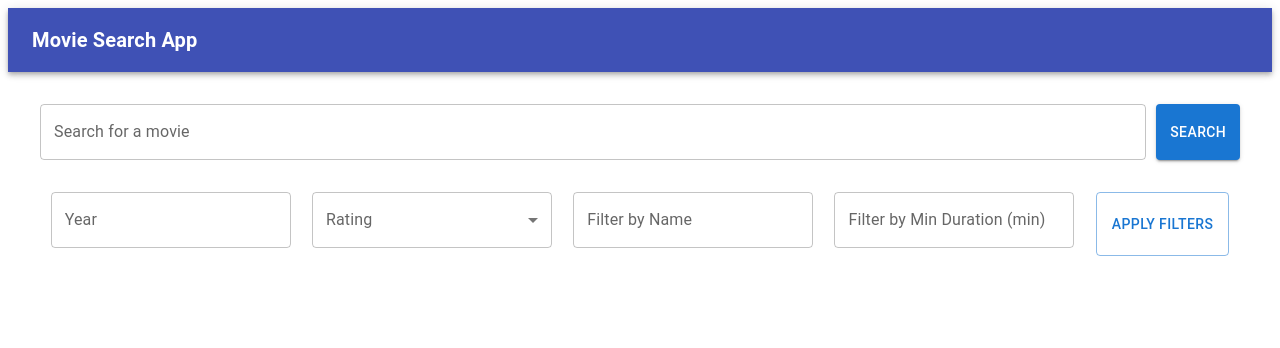
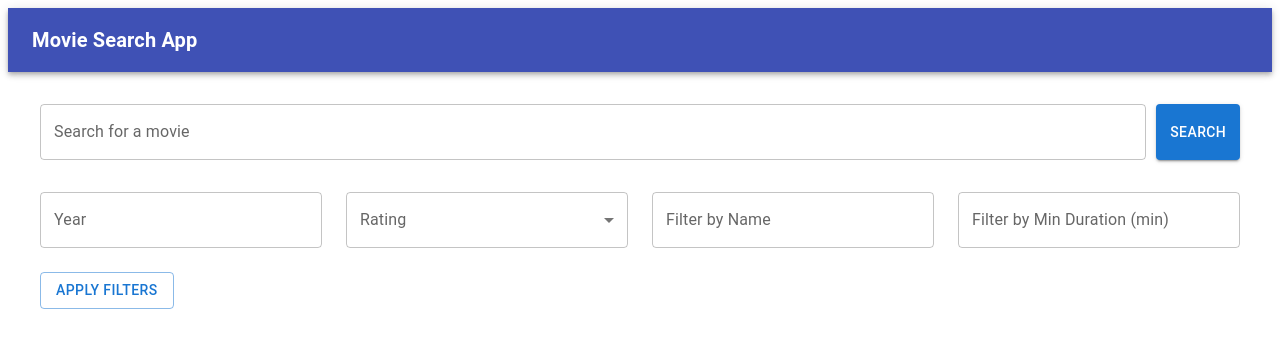
Before and after one commit to faizaniiiking/movie-frontend-mern, a React (Vite) app: page / in a window 1280 px wide. Shown: the top 348 px of the page. Built offline with nearby package versions, Linux system fonts and the light colour scheme.

Commit message:
make button respovie

```diff
--- a/package.json
+++ b/package.json
@@ -8,7 +8,7 @@
     "build": "vite build",
     "lint": "eslint .",
     "preview": "vite preview",
-    "start": "npm run build"
+    "start": "npm run dev"
   },
   "dependencies": {
     "@emotion/react": "^11.14.0",
--- a/src/components/MovieSearch.jsx
+++ b/src/components/MovieSearch.jsx
@@ -12,6 +12,7 @@ import {
   Select,
   InputLabel,
   FormControl,
+  useMediaQuery,
 } from "@mui/material";
 
 const MovieSearch = () => {
@@ -92,6 +93,9 @@ const MovieSearch = () => {
 
   const totalPages = Math.ceil(totalResults / 10);
 
+  // Use media query to check for small screens
+  const isSmallScreen = useMediaQuery("(max-width:600px)");
+
   return (
     <Box p={4}>
       {/* Search Box */}
@@ -110,8 +114,9 @@ const MovieSearch = () => {
       </Box>
 
       {/* Filter Section */}
-      <Box display="flex" justifyContent="space-around" mb={4}>
-        <Box style={{ width: "20%", display: "flex", flexDirection: "column" }}>
+      <Box mb={4}>
+        <Grid container spacing={3} justifyContent="space-between">
+          <Grid item xs={12} sm={6} md={3}>
             <TextField
               label="Year"
               type="number"
@@ -121,9 +126,9 @@ const MovieSearch = () => {
               fullWidth
               margin="normal"
             />
-        </Box>
+          </Grid>
 
-        <Box style={{ width: "20%", display: "flex", flexDirection: "column" }}>
+          <Grid item xs={12} sm={6} md={3}>
             <FormControl fullWidth margin="normal">
               <InputLabel>Rating</InputLabel>
               <Select
@@ -136,9 +141,9 @@ const MovieSearch = () => {
                 <MenuItem value="6.0">6.0 and above</MenuItem>
               </Select>
             </FormControl>
-        </Box>
+          </Grid>
 
-        <Box style={{ width: "20%", display: "flex", flexDirection: "column" }}>
+          <Grid item xs={12} sm={6} md={3}>
             <TextField
               label="Filter by Name"
               value={nameFilter}
@@ -146,9 +151,9 @@ const MovieSearch = () => {
               fullWidth
               margin="normal"
             />
-        </Box>
+          </Grid>
 
-        <Box style={{ width: "20%", display: "flex", flexDirection: "column" }}>
+          <Grid item xs={12} sm={6} md={3}>
             <TextField
               label="Filter by Min Duration (min)"
               type="number"
@@ -157,11 +162,20 @@ const MovieSearch = () => {
               fullWidth
               margin="normal"
             />
-        </Box>
+          </Grid>
+        </Grid>
 
-        <Button variant="outlined" onClick={handleFilter} style={{ marginTop: "16px" }}>
+        {/* Apply Filters Button */}
+        <Box display="flex" justifyContent={isSmallScreen ? "center" : "flex-start"}>
+          <Button
+            variant="outlined"
+            onClick={handleFilter}
+            style={{ marginTop: "16px" }}
+            fullWidth={isSmallScreen} // Full width for smaller screens
+          >
             Apply Filters
           </Button>
+        </Box>
       </Box>
 
       {/* Movies Grid */}
```
Lines whose indentation alone changed are shown as unchanged.
